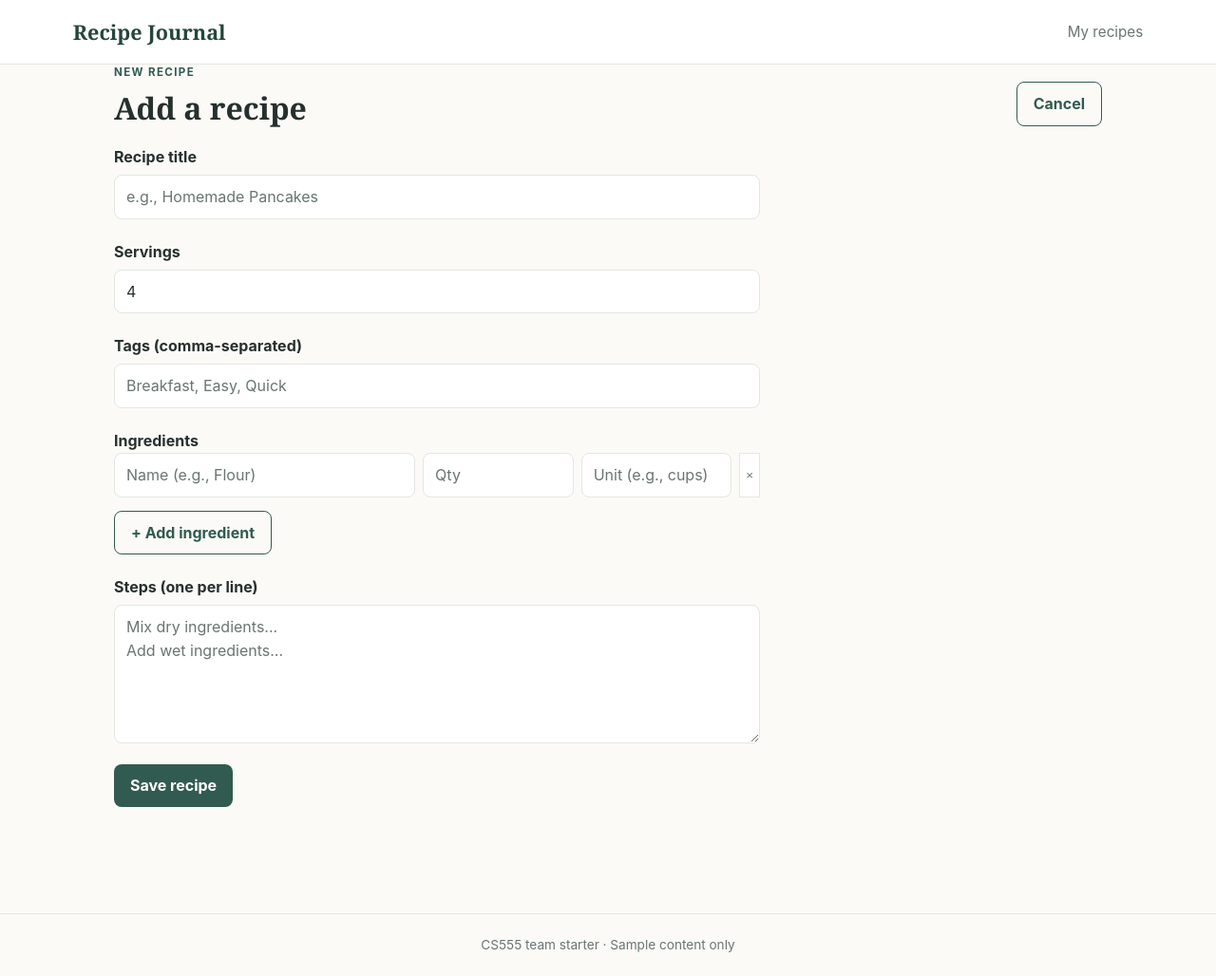
After one commit to CodeWonkey/SSW555-SIT_SCRUM-Recipe-App, a Flask app: page /recipes/add in a window 1280 px wide. The commit adds this page. Shown: the whole page at 95% size. Run offline with Flask 3, Linux system fonts and the light colour scheme.

Commit message:
US-01: Implement add recipe web flow and pass acceptance tests

```diff
--- a/app/__init__.py
+++ b/app/__init__.py
@@ -1,4 +1,6 @@
 from __future__ import annotations
+
+import os
 
 try:
     from flask import Flask
@@ -14,6 +16,7 @@ def create_app(service: RecipeService | None = None):
     from app.routes import create_blueprint
 
     app = Flask(__name__)
+    app.config["SECRET_KEY"] = os.environ.get("SECRET_KEY", "dev-only-change-me")
     app.config["RECIPE_SERVICE"] = service or RecipeService()
     app.register_blueprint(create_blueprint(app.config["RECIPE_SERVICE"]))
     return app
--- a/app/routes.py
+++ b/app/routes.py
@@ -1,6 +1,6 @@
-from flask import Blueprint, render_template
-
-from app.services.recipes import RecipeService
+from flask import Blueprint, render_template, request, redirect, url_for, flash
+from app.services.recipes import RecipeService, Recipe, Ingredient
+import uuid
 
 
 def create_blueprint(service: RecipeService) -> Blueprint:
@@ -10,4 +10,56 @@ def create_blueprint(service: RecipeService) -> Blueprint:
     def home():
         return render_template("index.html", recipes=service.list_recipes())
 
+    @bp.route("/recipes/add", methods=["GET", "POST"])
+    def add_recipe():
+        if request.method == "POST":
+            title = request.form.get("title", "").strip()
+            servings_str = request.form.get("servings", "1")
+            steps_raw = request.form.get("steps", "")
+            tags_raw = request.form.get("tags", "")
+
+            # Parse servings safely
+            try:
+                servings = int(servings_str)
+            except ValueError:
+                servings = 1
+
+            # Parse steps (split by newlines)
+            steps = [s.strip() for s in steps_raw.split("\n") if s.strip()]
+
+            # Parse tags (split by comma)
+            tags = {t.strip() for t in tags_raw.split(",") if t.strip()}
+
+            # Parse dynamic ingredients from form fields
+            ingredient_names = request.form.getlist("ingredient_name[]")
+            ingredient_quantities = request.form.getlist("ingredient_quantity[]")
+            ingredient_units = request.form.getlist("ingredient_unit[]")
+
+            ingredients = []
+            for name, qty, unit in zip(ingredient_names, ingredient_quantities, ingredient_units):
+                if name.strip():
+                    try:
+                        q_val = float(qty)
+                    except ValueError:
+                        q_val = 1.0
+                    ingredients.append(Ingredient(name=name.strip(), quantity=q_val, unit=unit.strip()))
+
+            # Build the Recipe object with a unique short ID
+            new_recipe = Recipe(
+                id=str(uuid.uuid4())[:8],
+                title=title,
+                ingredients=ingredients,
+                steps=steps,
+                servings=servings,
+                tags=tags
+            )
+
+            try:
+                service.create(new_recipe)
+                return redirect(url_for("main.home"))
+            except ValueError as e:
+                flash(str(e), "danger")
+
+        return render_template("add_recipe.html")
+
     return bp
--- a/app/services/__init__.py
+++ b/app/services/__init__.py
@@ -1,3 +1,4 @@
 from app.services.recipes import Ingredient, Recipe, RecipeService
 
 __all__ = ["Ingredient", "Recipe", "RecipeService"]
+recipe_service = RecipeService()
--- a/app/static/css/styles.css
+++ b/app/static/css/styles.css
@@ -34,8 +34,24 @@ h3 { font-family: Georgia, serif; font-size: 1.3rem; }
 .recipe-card p:last-child, .empty-state p { margin-bottom: 0; color: var(--muted); }
 .empty-state { background: var(--mint); }
 .site-footer { margin-top: 88px; padding: 22px 20px; border-top: 1px solid var(--line); color: var(--muted); text-align: center; font-size: .85rem; }
+.button-outline { border: 1px solid var(--green); background: transparent; color: var(--green); }
+.button-outline:hover { background: var(--mint); color: var(--green-dark); }
+
+.recipe-form { max-width: 680px; display: grid; gap: 22px; padding-bottom: 24px; }
+.form-field { display: grid; gap: 6px; margin: 0; padding: 0; border: 0; }
+.form-field label, .form-field legend { padding: 0; font-weight: 650; }
+.recipe-form input, .recipe-form textarea { width: 100%; min-height: 44px; padding: 10px 12px; border: 1px solid var(--line); border-radius: 8px; background: var(--surface); color: var(--ink); font: inherit; }
+.recipe-form textarea { resize: vertical; }
+.recipe-form input::placeholder, .recipe-form textarea::placeholder { color: var(--muted); }
+.recipe-form input:focus-visible, .recipe-form textarea:focus-visible { outline: 2px solid var(--green); outline-offset: 1px; }
+
+.ingredient-row { display: grid; grid-template-columns: 2fr 1fr 1fr auto; gap: 8px; margin-bottom: 8px; }
+.form-field > .button-outline { justify-self: start; }
+.form-actions { display: flex; gap: 12px; }
 
 @media (max-width: 600px) {
   .section-heading { align-items: start; flex-direction: column; }
   .intro { padding-top: 58px; }
+  .ingredient-row { grid-template-columns: 1fr 1fr; }
+  .ingredient-row input:first-child { grid-column: 1 / -1; }
 }
--- /dev/null
+++ b/app/templates/add_recipe.html
@@ -0,0 +1,66 @@
+{% extends "base.html" %}
+{% block title %}Add Recipe · Recipe Journal{% endblock %}
+{% block content %}
+  <section class="section-heading">
+    <div><p class="eyebrow">NEW RECIPE</p><h2>Add a recipe</h2></div>
+    <a class="button button-outline" href="{{ url_for('main.home') }}">Cancel</a>
+  </section>
+
+  <form method="POST" class="recipe-form">
+    <div class="form-field">
+      <label for="title">Recipe title</label>
+      <input type="text" id="title" name="title" required placeholder="e.g., Homemade Pancakes">
+    </div>
+
+    <div class="form-field">
+      <label for="servings">Servings</label>
+      <input type="number" id="servings" name="servings" value="4" min="1" required>
+    </div>
+
+    <div class="form-field">
+      <label for="tags">Tags (comma-separated)</label>
+      <input type="text" id="tags" name="tags" placeholder="Breakfast, Easy, Quick">
+    </div>
+
+    <fieldset class="form-field">
+      <legend>Ingredients</legend>
+      <div id="ingredient-container">
+        <div class="ingredient-row">
+          <input type="text" name="ingredient_name[]" placeholder="Name (e.g., Flour)" required>
+          <input type="number" step="any" name="ingredient_quantity[]" placeholder="Qty" required>
+          <input type="text" name="ingredient_unit[]" placeholder="Unit (e.g., cups)">
+          <button type="button" class="button-secondary" onclick="removeRow(this)" aria-label="Remove ingredient">×</button>
+        </div>
+      </div>
+      <button type="button" class="button button-outline" onclick="addIngredientRow()">+ Add ingredient</button>
+    </fieldset>
+
+    <div class="form-field">
+      <label for="steps">Steps (one per line)</label>
+      <textarea id="steps" name="steps" rows="5" required placeholder="Mix dry ingredients...&#10;Add wet ingredients..."></textarea>
+    </div>
+
+    <div class="form-actions">
+      <button type="submit" class="button">Save recipe</button>
+    </div>
+  </form>
+
+  <script>
+    function addIngredientRow() {
+      const row = document.createElement('div');
+      row.className = 'ingredient-row';
+      row.innerHTML = `
+        <input type="text" name="ingredient_name[]" placeholder="Name" required>
+        <input type="number" step="any" name="ingredient_quantity[]" placeholder="Qty" required>
+        <input type="text" name="ingredient_unit[]" placeholder="Unit">
+        <button type="button" class="button button-outline" onclick="removeRow(this)" aria-label="Remove ingredient">×</button>`;
+      document.getElementById('ingredient-container').appendChild(row);
+    }
+
+    function removeRow(button) {
+      if (document.querySelectorAll('.ingredient-row').length > 1) {
+        button.parentElement.remove();
+      }
+    }
+  </script>
+{% endblock %}
--- a/app/templates/index.html
+++ b/app/templates/index.html
@@ -9,8 +9,12 @@
   </section>
   <section id="recipe-list" class="section-heading">
     <div><p class="eyebrow">RECIPE COLLECTION</p><h2>My recipes</h2></div>
-    <button class="button button-secondary" type="button" disabled title="Add recipe is a team story to implement">Add recipe · coming soon</button>
+    <a class="button" href="{{ url_for('main.add_recipe') }}">Add recipe</a>
   </section>
+  <nav aria-label="Main navigation">
+    <a href="{{ url_for('main.home') }}">My recipes</a>
+    <a href="{{ url_for('main.add_recipe') }}">Add recipe</a>
+  </nav>
   {% if recipes %}
     <div class="recipe-grid">
       {% for recipe in recipes %}
```
Also changed, not shown: tests/test_add_recipe_web.py (added, +89 -0 lines), 1 other file.
